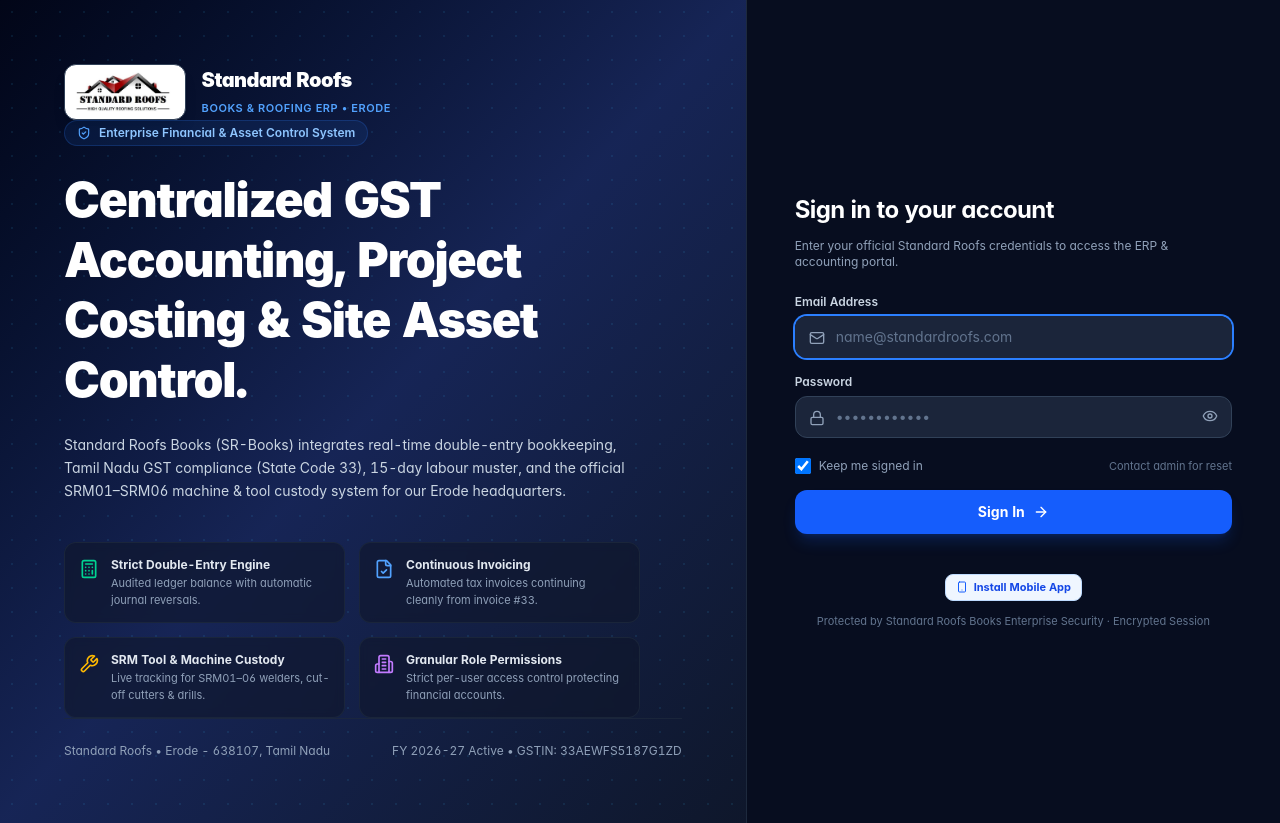
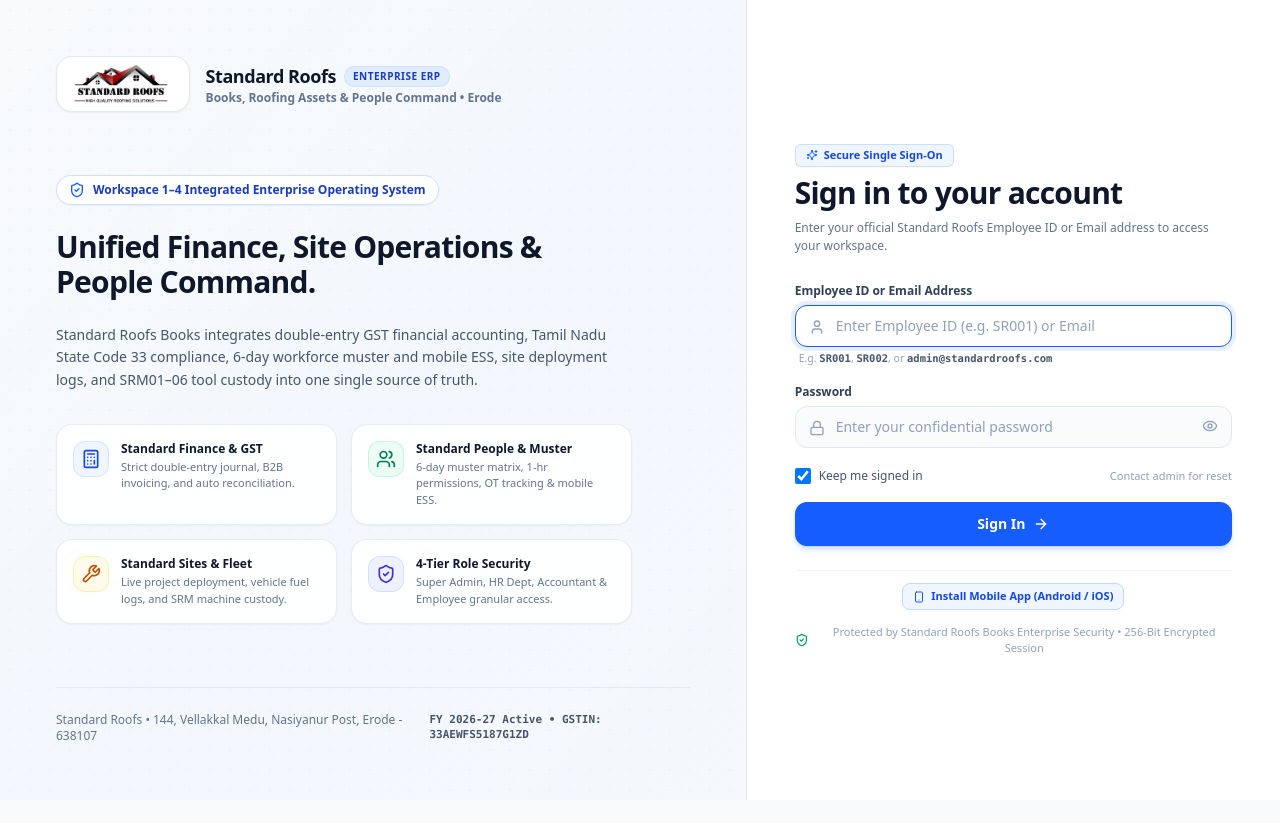
Before and after one commit to standardroofs-bot/standardroofs-accounting-software, a Next.js app: page /login in a window 1280 px wide. After the commit the page ends 800 px from the top, so only its background shows below. Built offline with nearby package versions, Linux system fonts and the light colour scheme.

Commit message:
feat(auth): light enterprise erp login page redesign and logo middleware fix

```diff
--- a/src/app/login/page.tsx
+++ b/src/app/login/page.tsx
@@ -4,29 +4,33 @@ import { useState } from "react";
 import { useRouter } from "next/navigation";
 import {
   Lock,
-  Mail,
+  User,
   ShieldCheck,
   Eye,
   EyeOff,
   AlertCircle,
   Building2,
+  Calculator,
+  FileCheck,
+  Wrench,
+  Users,
+  ArrowRight,
   CheckCircle2,
-  ArrowRight,
-  Calculator,
-  Wrench,
-  FileCheck,
+  Sparkles,
   Smartphone,
 } from "lucide-react";
 import PwaInstallPrompt from "@/components/pwa/PwaInstallPrompt";
 
 export default function LoginPage() {
   const router = useRouter();
-  const [email, setEmail] = useState("");
+  const [loginId, setLoginId] = useState("");
   const [password, setPassword] = useState("");
   const [showPassword, setShowPassword] = useState(false);
   const [rememberMe, setRememberMe] = useState(true);
   const [loading, setLoading] = useState(false);
   const [errorMsg, setErrorMsg] = useState("");
+  const [logoSrc, setLogoSrc] = useState("/logo.png");
+  const [logoFailed, setLogoFailed] = useState(false);
 
   const handleLogin = async (e: React.FormEvent) => {
     e.preventDefault();
@@ -37,7 +41,7 @@ export default function LoginPage() {
       const res = await fetch("/api/auth/login", {
         method: "POST",
         headers: { "Content-Type": "application/json" },
-        body: JSON.stringify({ email, password, rememberMe }),
+        body: JSON.stringify({ email: loginId, password, rememberMe }),
       });
 
       const data = await res.json();
@@ -55,7 +59,7 @@ export default function LoginPage() {
         }
         router.refresh();
       } else {
-        setErrorMsg(data.error || "Invalid email or password. Please verify your credentials.");
+        setErrorMsg(data.error || "Invalid Employee ID or password. Please verify credentials.");
       }
     } catch (err: any) {
       setErrorMsg("Network connection error: " + err.message);
@@ -65,142 +69,202 @@ export default function LoginPage() {
   };
 
   return (
-    <div className="min-h-screen w-full flex flex-col lg:flex-row bg-slate-950 text-slate-100">
-      {/* Left Panel: Architectural Brand Showcase */}
-      <div className="lg:w-7/12 relative overflow-hidden bg-gradient-to-br from-slate-950 via-blue-950 to-slate-900 p-8 lg:p-16 flex flex-col justify-between border-b lg:border-b-0 lg:border-r border-slate-800">
-        {/* Subtle geometric grid background pattern */}
-        <div className="absolute inset-0 opacity-10 bg-[radial-gradient(#38bdf8_1px,transparent_1px)] [background-size:24px_24px] pointer-events-none" />
+    <div className="min-h-screen w-full flex flex-col lg:flex-row bg-slate-50 font-sans text-slate-800 antialiased selection:bg-blue-600 selection:text-white">
+      {/* ─────────────────────────────────────────────────────────────
+          LEFT BRAND PANEL: Refined Light ERP Architectural Showcase
+          ───────────────────────────────────────────────────────────── */}
+      <div className="lg:w-7/12 relative overflow-hidden bg-gradient-to-br from-slate-50 via-blue-50/50 to-indigo-50/30 p-8 lg:p-14 flex flex-col justify-between border-b lg:border-b-0 lg:border-r border-slate-200/90 shadow-xs">
+        {/* Subtle geometric dot grid pattern */}
+        <div className="absolute inset-0 opacity-[0.035] bg-[radial-gradient(#1e40af_1px,transparent_1px)] [background-size:20px_20px] pointer-events-none" />
 
         {/* Top Brand Identity */}
         <div className="relative z-10 flex items-center gap-4">
-          <div className="h-14 bg-white p-2 rounded-xl shadow-lg border border-slate-700 flex items-center justify-center">
+          <div className="h-14 px-3.5 py-2 bg-white rounded-2xl shadow-xs border border-slate-200/90 flex items-center justify-center shrink-0">
+            {!logoFailed ? (
               <img
-              src="/images/standard-roofs-logo.png"
-              alt="Standard Roofs Logo"
-              className="h-10 w-auto object-contain"
-              onError={(e) => {
-                const target = e.currentTarget;
-                if (!target.src.endsWith("/logo.png")) {
-                  target.src = "/logo.png";
+                src={logoSrc}
+                alt="Standard Roofs"
+                className="h-10 w-auto max-w-[170px] object-contain transition-all"
+                onError={() => {
+                  if (logoSrc === "/logo.png") {
+                    setLogoSrc("/images/standard-roofs-logo.png");
+                  } else {
+                    setLogoFailed(true);
                   }
                 }}
               />
+            ) : (
+              <div className="flex items-center gap-2">
+                <div className="w-9 h-9 rounded-xl bg-blue-600 flex items-center justify-center text-white font-black text-sm shadow-xs">
+                  SR
+                </div>
+                <div className="text-left">
+                  <div className="text-xs font-black tracking-tight text-slate-900 leading-tight">STANDARD ROOFS</div>
+                  <div className="text-[9px] font-bold text-blue-600 tracking-wider">BOOKS ERP</div>
+                </div>
+              </div>
+            )}
           </div>
           <div>
-            <span className="text-xl font-black tracking-tight text-white block">
+            <div className="flex items-center gap-2">
+              <span className="text-lg font-black tracking-tight text-slate-900">
                 Standard Roofs
               </span>
-            <span className="text-[11px] font-semibold uppercase tracking-wider text-blue-400">
-              Books & Roofing ERP • Erode
+              <span className="px-2 py-0.5 rounded-full text-[10px] font-extrabold uppercase tracking-wider bg-blue-100/80 text-blue-800 border border-blue-200/60">
+                Enterprise ERP
+              </span>
+            </div>
+            <span className="text-xs font-semibold text-slate-500 block">
+              Books, Roofing Assets & People Command • Erode
             </span>
           </div>
         </div>
 
         {/* Central Value Proposition */}
-        <div className="relative z-10 my-12 lg:my-0 space-y-6 max-w-xl">
-          <div className="inline-flex items-center gap-2 px-3 py-1 rounded-full text-xs font-semibold bg-blue-500/10 text-blue-300 border border-blue-500/20">
-            <ShieldCheck className="w-3.5 h-3.5 text-blue-400" />
-            Enterprise Financial & Asset Control System
+        <div className="relative z-10 my-10 lg:my-6 space-y-6 max-w-xl">
+          <div className="inline-flex items-center gap-2 px-3 py-1.5 rounded-full text-xs font-bold bg-white/90 text-blue-800 border border-blue-200/80 shadow-xs backdrop-blur-xs">
+            <ShieldCheck className="w-4 h-4 text-blue-600" />
+            <span>Workspace 1–4 Integrated Enterprise Operating System</span>
           </div>
 
-          <h1 className="text-3xl lg:text-5xl font-black tracking-tight text-white leading-tight">
-            Centralized GST Accounting, Project Costing & Site Asset Control.
+          <h1 className="text-3xl lg:text-4.5xl font-black tracking-tight text-slate-900 leading-[1.18]">
+            Unified Finance, Site Operations &amp; People Command.
           </h1>
 
-          <p className="text-sm text-slate-300 leading-relaxed">
-            Standard Roofs Books (SR-Books) integrates real-time double-entry bookkeeping,
-            Tamil Nadu GST compliance (State Code 33), 15-day labour muster, and the official
-            SRM01–SRM06 machine & tool custody system for our Erode headquarters.
+          <p className="text-sm text-slate-600 leading-relaxed font-normal">
+            Standard Roofs Books integrates double-entry GST financial accounting,
+            Tamil Nadu State Code 33 compliance, 6-day workforce muster and mobile ESS,
+            site deployment logs, and SRM01–06 tool custody into one single source of truth.
           </p>
 
-          <div className="grid grid-cols-1 sm:grid-cols-2 gap-3.5 pt-4">
-            <div className="p-3.5 rounded-xl bg-slate-900/60 border border-slate-800/80 backdrop-blur-xs flex items-start gap-3">
-              <Calculator className="w-5 h-5 text-emerald-400 shrink-0 mt-0.5" />
+          {/* 4 Light Subtle ERP Feature Cards */}
+          <div className="grid grid-cols-1 sm:grid-cols-2 gap-3.5 pt-2">
+            <div className="p-4 rounded-2xl bg-white/90 border border-slate-200/80 shadow-xs hover:shadow-md transition-shadow flex items-start gap-3">
+              <div className="w-9 h-9 rounded-xl bg-blue-50 text-blue-700 border border-blue-200/60 flex items-center justify-center shrink-0">
+                <Calculator className="w-5 h-5" />
+              </div>
               <div>
-                <h4 className="text-xs font-bold text-slate-200">Strict Double-Entry Engine</h4>
-                <p className="text-[11px] text-slate-400 mt-0.5">Audited ledger balance with automatic journal reversals.</p>
+                <h4 className="text-xs font-bold text-slate-900">Standard Finance &amp; GST</h4>
+                <p className="text-[11px] text-slate-500 mt-0.5 leading-normal">
+                  Strict double-entry journal, B2B invoicing, and auto reconciliation.
+                </p>
               </div>
             </div>
 
-            <div className="p-3.5 rounded-xl bg-slate-900/60 border border-slate-800/80 backdrop-blur-xs flex items-start gap-3">
-              <FileCheck className="w-5 h-5 text-blue-400 shrink-0 mt-0.5" />
+            <div className="p-4 rounded-2xl bg-white/90 border border-slate-200/80 shadow-xs hover:shadow-md transition-shadow flex items-start gap-3">
+              <div className="w-9 h-9 rounded-xl bg-emerald-50 text-emerald-700 border border-emerald-200/60 flex items-center justify-center shrink-0">
+                <Users className="w-5 h-5" />
+              </div>
               <div>
-                <h4 className="text-xs font-bold text-slate-200">Continuous Invoicing</h4>
-                <p className="text-[11px] text-slate-400 mt-0.5">Automated tax invoices continuing cleanly from invoice #33.</p>
+                <h4 className="text-xs font-bold text-slate-900">Standard People &amp; Muster</h4>
+                <p className="text-[11px] text-slate-500 mt-0.5 leading-normal">
+                  6-day muster matrix, 1-hr permissions, OT tracking &amp; mobile ESS.
+                </p>
               </div>
             </div>
 
-            <div className="p-3.5 rounded-xl bg-slate-900/60 border border-slate-800/80 backdrop-blur-xs flex items-start gap-3">
-              <Wrench className="w-5 h-5 text-amber-400 shrink-0 mt-0.5" />
+            <div className="p-4 rounded-2xl bg-white/90 border border-slate-200/80 shadow-xs hover:shadow-md transition-shadow flex items-start gap-3">
+              <div className="w-9 h-9 rounded-xl bg-amber-50 text-amber-700 border border-amber-200/60 flex items-center justify-center shrink-0">
+                <Wrench className="w-5 h-5" />
+              </div>
               <div>
-                <h4 className="text-xs font-bold text-slate-200">SRM Tool & Machine Custody</h4>
-                <p className="text-[11px] text-slate-400 mt-0.5">Live tracking for SRM01–06 welders, cut-off cutters & drills.</p>
+                <h4 className="text-xs font-bold text-slate-900">Standard Sites &amp; Fleet</h4>
+                <p className="text-[11px] text-slate-500 mt-0.5 leading-normal">
+                  Live project deployment, vehicle fuel logs, and SRM machine custody.
+                </p>
               </div>
             </div>
 
-            <div className="p-3.5 rounded-xl bg-slate-900/60 border border-slate-800/80 backdrop-blur-xs flex items-start gap-3">
-              <Building2 className="w-5 h-5 text-purple-400 shrink-0 mt-0.5" />
+            <div className="p-4 rounded-2xl bg-white/90 border border-slate-200/80 shadow-xs hover:shadow-md transition-shadow flex items-start gap-3">
+              <div className="w-9 h-9 rounded-xl bg-indigo-50 text-indigo-700 border border-indigo-200/60 flex items-center justify-center shrink-0">
+                <ShieldCheck className="w-5 h-5" />
+              </div>
               <div>
-                <h4 className="text-xs font-bold text-slate-200">Granular Role Permissions</h4>
-                <p className="text-[11px] text-slate-400 mt-0.5">Strict per-user access control protecting financial accounts.</p>
+                <h4 className="text-xs font-bold text-slate-900">4-Tier Role Security</h4>
+                <p className="text-[11px] text-slate-500 mt-0.5 leading-normal">
+                  Super Admin, HR Dept, Accountant &amp; Employee granular access.
+                </p>
               </div>
             </div>
           </div>
         </div>
 
         {/* Footer Meta */}
-        <div className="relative z-10 pt-6 border-t border-slate-800/80 flex flex-col sm:flex-row sm:items-center justify-between text-xs text-slate-400 gap-2">
-          <span>Standard Roofs • Erode - 638107, Tamil Nadu</span>
-          <span>FY 2026-27 Active • GSTIN: 33AEWFS5187G1ZD</span>
+        <div className="relative z-10 pt-6 border-t border-slate-200/90 flex flex-col sm:flex-row sm:items-center justify-between text-xs text-slate-500 gap-2 font-medium">
+          <span>Standard Roofs • 144, Vellakkal Medu, Nasiyanur Post, Erode - 638107</span>
+          <span className="font-mono text-[11px] font-semibold text-slate-600">
+            FY 2026-27 Active • GSTIN: 33AEWFS5187G1ZD
+          </span>
         </div>
       </div>
 
-      {/* Right Panel: Clean Sign-In Form */}
-      <div className="lg:w-5/12 flex flex-col justify-center items-center p-6 lg:p-12 bg-slate-900/40">
+      {/* ─────────────────────────────────────────────────────────────
+          RIGHT PANEL: Spacious Executive Light Sign-In Card
+          ───────────────────────────────────────────────────────────── */}
+      <div className="lg:w-5/12 flex flex-col justify-center items-center p-6 lg:p-12 bg-white relative">
         <div className="w-full max-w-md space-y-6">
-          <div className="space-y-3">
-            <div className="h-12 w-fit bg-white px-3 py-1.5 rounded-lg shadow border border-slate-700 flex items-center justify-center lg:hidden">
+          {/* Mobile Header (visible on < lg) */}
+          <div className="flex items-center gap-3 lg:hidden pb-2">
+            <div className="h-12 px-3 py-1.5 bg-slate-50 rounded-xl border border-slate-200 flex items-center justify-center shrink-0">
               <img
-                src="/images/standard-roofs-logo.png"
-                alt="Standard Roofs Logo"
-                className="h-9 w-auto object-contain"
+                src={logoSrc}
+                alt="Standard Roofs"
+                className="h-8 w-auto object-contain"
+                onError={() => setLogoFailed(true)}
               />
             </div>
-            <h2 className="text-2xl font-bold tracking-tight text-white">Sign in to your account</h2>
-            <p className="text-xs text-slate-400">
-              Enter your official Standard Roofs credentials to access the ERP & accounting portal.
+            <div>
+              <div className="text-base font-extrabold text-slate-900 leading-tight">Standard Roofs</div>
+              <div className="text-[11px] text-blue-600 font-bold uppercase tracking-wider">Books &amp; ERP</div>
+            </div>
+          </div>
+
+          <div className="space-y-2">
+            <div className="inline-flex items-center gap-1.5 px-2.5 py-0.5 rounded-md text-[11px] font-bold bg-blue-50 text-blue-700 border border-blue-200/80">
+              <Sparkles className="w-3 h-3 text-blue-600" />
+              <span>Secure Single Sign-On</span>
+            </div>
+            <h2 className="text-2xl lg:text-3xl font-extrabold tracking-tight text-slate-900">
+              Sign in to your account
+            </h2>
+            <p className="text-xs text-slate-500 leading-normal">
+              Enter your official Standard Roofs Employee ID or Email address to access your workspace.
             </p>
           </div>
 
           {errorMsg && (
-            <div className="p-3.5 rounded-xl bg-red-950/60 border border-red-800 text-red-200 text-xs flex items-center gap-2.5 animate-in fade-in">
-              <AlertCircle size={16} className="shrink-0 text-red-400" />
-              <span>{errorMsg}</span>
+            <div className="p-3.5 rounded-xl bg-red-50 border border-red-200 text-red-700 text-xs flex items-center gap-2.5 animate-in fade-in">
+              <AlertCircle size={16} className="shrink-0 text-red-600" />
+              <span className="font-semibold">{errorMsg}</span>
             </div>
           )}
 
-          <form onSubmit={handleLogin} className="space-y-4">
+          <form onSubmit={handleLogin} className="space-y-4.5 pt-1">
             <div>
-              <label className="text-xs font-semibold text-slate-300 block mb-1.5">
-                Email Address
+              <label className="text-xs font-bold text-slate-700 block mb-1.5">
+                Employee ID or Email Address
               </label>
               <div className="relative">
-                <Mail size={16} className="absolute left-3.5 top-3.5 text-slate-400" />
+                <User size={16} className="absolute left-3.5 top-3.5 text-slate-400" />
                 <input
-                  type="email"
-                  value={email}
-                  onChange={(e) => setEmail(e.target.value)}
-                  placeholder="name@standardroofs.com"
+                  type="text"
+                  value={loginId}
+                  onChange={(e) => setLoginId(e.target.value)}
+                  placeholder="Enter Employee ID (e.g. SR001) or Email"
                   required
                   autoFocus
-                  className="w-full pl-10 pr-4 py-2.5 text-sm rounded-xl bg-slate-800/90 border border-slate-700 text-white placeholder-slate-500 focus:outline-hidden focus:ring-2 focus:ring-blue-500 focus:border-transparent transition"
+                  autoComplete="username"
+                  className="w-full pl-10 pr-4 py-2.5 text-sm rounded-xl bg-slate-50/80 border border-slate-200 text-slate-900 placeholder:text-slate-400 focus:outline-hidden focus:bg-white focus:ring-4 focus:ring-blue-600/10 focus:border-blue-600 transition font-medium"
                 />
               </div>
+              <p className="text-[10.5px] text-slate-400 mt-1 pl-1">
+                E.g. <span className="font-mono text-slate-600 font-semibold">SR001</span>, <span className="font-mono text-slate-600 font-semibold">SR002</span>, or <span className="font-mono text-slate-600 font-semibold">admin@standardroofs.com</span>
+              </p>
             </div>
 
             <div>
               <div className="flex items-center justify-between mb-1.5">
-                <label className="text-xs font-semibold text-slate-300">Password</label>
+                <label className="text-xs font-bold text-slate-700">Password</label>
               </div>
               <div className="relative">
                 <Lock size={16} className="absolute left-3.5 top-3.5 text-slate-400" />
@@ -208,38 +272,40 @@ export default function LoginPage() {
                   type={showPassword ? "text" : "password"}
                   value={password}
                   onChange={(e) => setPassword(e.target.value)}
-                  placeholder="••••••••••••"
+                  placeholder="Enter your confidential password"
                   required
-                  className="w-full pl-10 pr-11 py-2.5 text-sm rounded-xl bg-slate-800/90 border border-slate-700 text-white placeholder-slate-500 focus:outline-hidden focus:ring-2 focus:ring-blue-500 focus:border-transparent transition"
+                  autoComplete="current-password"
+                  className="w-full pl-10 pr-11 py-2.5 text-sm rounded-xl bg-slate-50/80 border border-slate-200 text-slate-900 placeholder:text-slate-400 focus:outline-hidden focus:bg-white focus:ring-4 focus:ring-blue-600/10 focus:border-blue-600 transition font-medium"
                 />
                 <button
                   type="button"
                   onClick={() => setShowPassword(!showPassword)}
-                  className="absolute right-3.5 top-3 text-slate-400 hover:text-slate-200 transition"
+                  className="absolute right-3.5 top-3 text-slate-400 hover:text-slate-600 transition cursor-pointer"
                   tabIndex={-1}
+                  title={showPassword ? "Hide password" : "Show password"}
                 >
                   {showPassword ? <EyeOff size={16} /> : <Eye size={16} />}
                 </button>
               </div>
             </div>
 
-            <div className="flex items-center justify-between text-xs pt-1">
-              <label className="flex items-center gap-2 cursor-pointer text-slate-400 hover:text-slate-300">
+            <div className="flex items-center justify-between text-xs pt-0.5">
+              <label className="flex items-center gap-2 cursor-pointer text-slate-600 hover:text-slate-900 select-none">
                 <input
                   type="checkbox"
                   checked={rememberMe}
                   onChange={(e) => setRememberMe(e.target.checked)}
-                  className="w-4 h-4 rounded-sm bg-slate-800 border-slate-700 text-blue-600 focus:ring-blue-500 cursor-pointer"
+                  className="w-4 h-4 rounded-sm border-slate-300 text-blue-600 focus:ring-blue-500 cursor-pointer"
                 />
-                <span>Keep me signed in</span>
+                <span className="font-medium">Keep me signed in</span>
               </label>
-              <span className="text-[11px] text-slate-500">Contact admin for reset</span>
+              <span className="text-[11px] text-slate-400">Contact admin for reset</span>
             </div>
 
             <button
               type="submit"
               disabled={loading}
-              className="w-full py-3 px-4 rounded-xl font-bold text-sm bg-blue-600 hover:bg-blue-500 text-white shadow-lg shadow-blue-600/20 disabled:opacity-50 transition flex items-center justify-center gap-2 cursor-pointer mt-2"
+              className="w-full py-3 px-4 rounded-xl font-bold text-sm bg-blue-600 hover:bg-blue-700 text-white shadow-md shadow-blue-600/20 disabled:opacity-50 transition flex items-center justify-center gap-2 cursor-pointer mt-2"
             >
               {loading ? (
                 <>
@@ -255,13 +321,15 @@ export default function LoginPage() {
             </button>
           </form>
 
-          <div className="pt-4 text-center space-y-3">
+          {/* Mobile App & Enterprise Security Section */}
+          <div className="pt-3 text-center space-y-3.5 border-t border-slate-100">
             <div className="flex justify-center">
-              <PwaInstallPrompt variant="compact" label="Install Mobile App" />
+              <PwaInstallPrompt variant="compact" label="Install Mobile App (Android / iOS)" />
             </div>
-            <p className="text-[11px] text-slate-500">
-              Protected by Standard Roofs Books Enterprise Security &middot; Encrypted Session
-            </p>
+            <div className="flex items-center justify-center gap-2 text-[11px] text-slate-400 font-medium">
+              <ShieldCheck className="w-3.5 h-3.5 text-emerald-600" />
+              <span>Protected by Standard Roofs Books Enterprise Security &bull; 256-Bit Encrypted Session</span>
+            </div>
           </div>
         </div>
       </div>
--- a/src/middleware.ts
+++ b/src/middleware.ts
@@ -10,6 +10,7 @@ const PUBLIC_PATHS = [
   "/api/auth/login",
   "/api/auth/logout",
   "/api/health",
+  "/logo.png",
   "/manifest.webmanifest",
   "/sw.js",
   "/favicon.ico",
@@ -121,8 +122,10 @@ export async function middleware(request: NextRequest) {
     pathname.startsWith("/icons") ||
     pathname === "/manifest.webmanifest" ||
     pathname === "/sw.js" ||
+    pathname === "/logo.png" ||
     pathname.includes("/print") ||
-    pathname === "/favicon.ico"
+    pathname === "/favicon.ico" ||
+    pathname.match(/\.(png|jpg|jpeg|gif|svg|webp|ico|woff|woff2|ttf|eot|css|js|json|webmanifest)$/i)
   ) {
     const res = NextResponse.next();
     res.headers.set("X-Request-Id", requestId);
```
Lines whose indentation alone changed are shown as unchanged.
